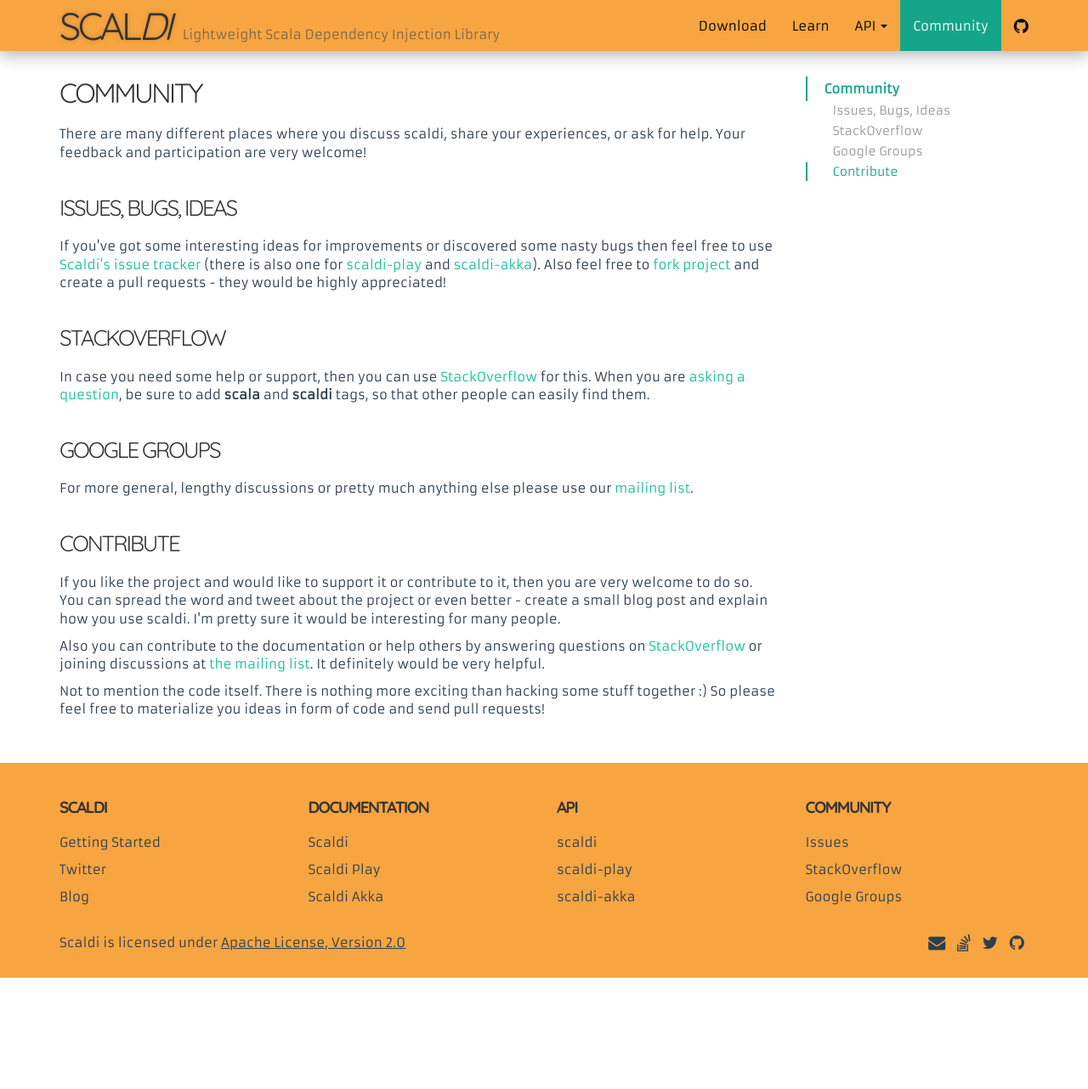
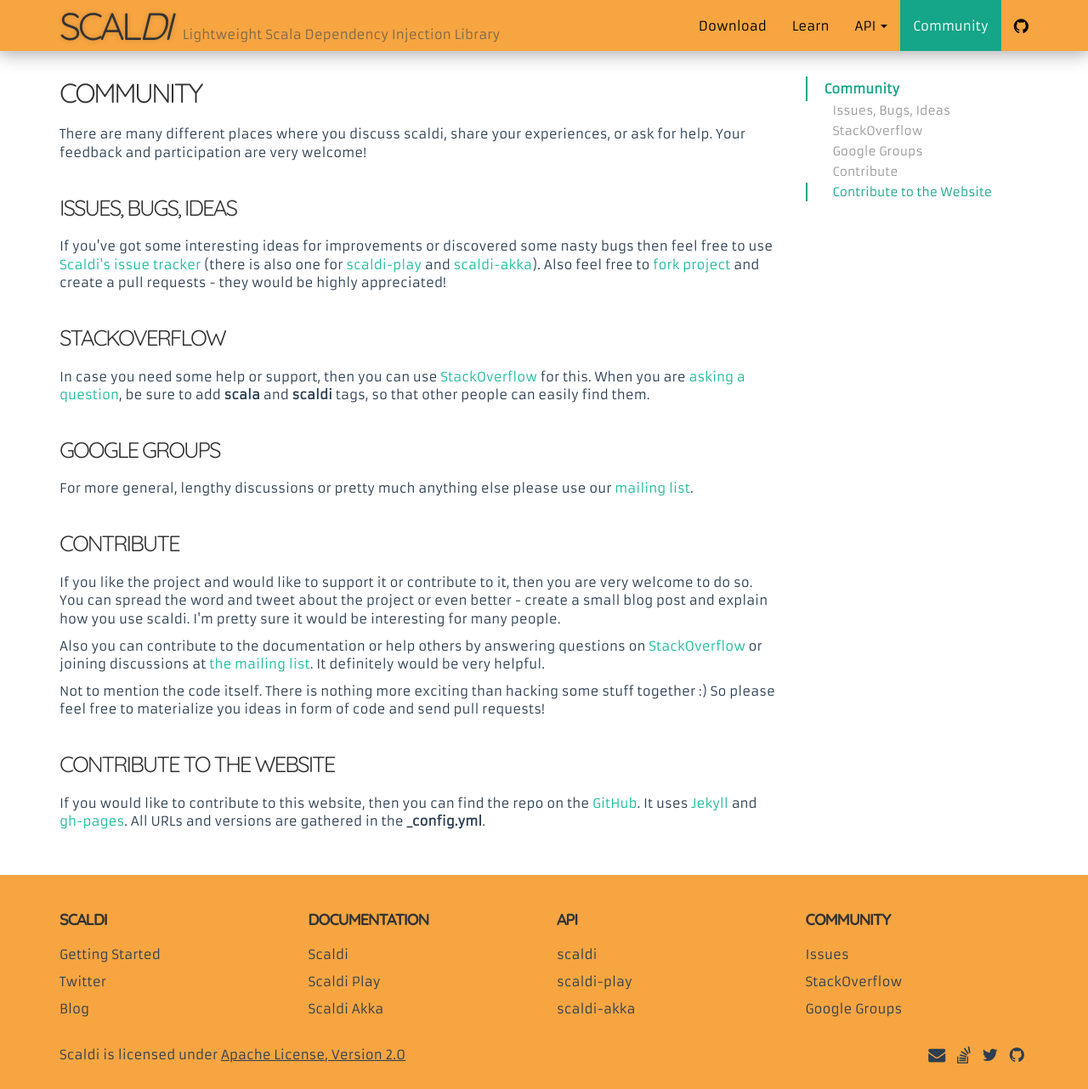
Before and after one commit to scaldi/scaldi-website, a Jekyll site: the page built from community.html, in a window 1280 px wide and 1282 px high. Shown: the whole window at 85% size. Built offline with Jekyll 4.4.1, drawn with Linux system fonts in a browser that asks for light colours.

Commit message:
website contributions

```diff
--- a/_config.yml
+++ b/_config.yml
@@ -44,6 +44,9 @@
     scaldi: https://github.com/scaldi/scaldi/issues
     scaldi-play: https://github.com/scaldi/scaldi-play/issues
     scaldi-akka: https://github.com/scaldi/scaldi-akka/issues
+  website: https://github.com/scaldi/scaldi-website
+  jekyll: http://jekyllrb.com/
+  ghpages: https://pages.github.com/
 
 markdown: kramdown
 permalink: pretty
--- a/community.html
+++ b/community.html
@@ -66,6 +66,16 @@
             So please feel free to materialize you ideas in form of code and send pull requests!
           </p>
         </section>
+
+        <section>
+          <h3>Contribute to the Website</h3>
+
+          <p>
+            If you would like to contribute to this website, then you can find the repo on the <a href="{{site.link.stack-overflow}}" target="_blank">GitHub</a>.
+            It uses <a href="{{site.link.website}}" target="_blank">Jekyll</a> and <a href="{{site.link.ghpages}}" target="_blank">gh-pages</a>.
+            All URLs and versions are gathered in the <span class="class-name">_config.yml</span>.
+          </p>
+        </section>
       </section>
     </div>
 
```
